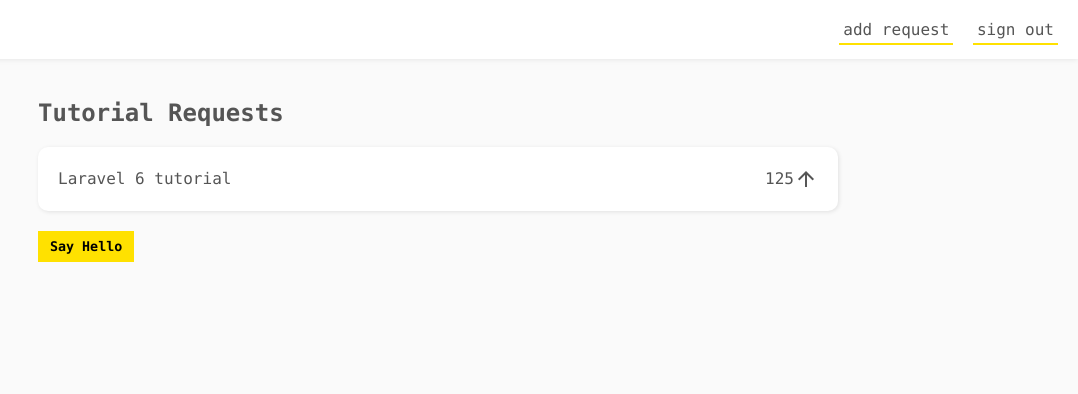
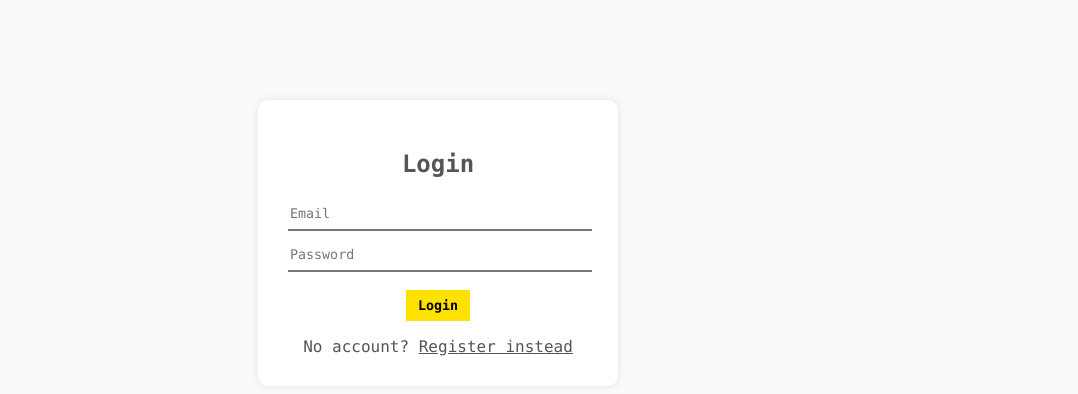
Before and after one commit to WeerayoothM/firebase-functions, a plain HTML site: page public/index.html in a window 1280 px wide. Shown: the whole page, without its empty margins (202-1280 px from the left). Drawn offline with Linux system fonts and the light colour scheme; some packages are replaced by stand-ins of ours.

Commit message:
[Added] Auth Modal Templates

```diff
--- a/public/css/styles.css
+++ b/public/css/styles.css
@@ -10,7 +10,7 @@ p,
 a,
 input {
   color: #555;
-  font-family: Consolas, Arial;
+  font-family: Consolas, monospace;
   text-decoration: none;
 }
 ul {
@@ -113,3 +113,26 @@ button {
   font-family: inherit;
   cursor: pointer;
 }
+
+/* auth styles */
+.auth {
+  width: 100%;
+  height: 100%;
+  position: fixed;
+  background: #fafafa;
+  display: none;
+  z-index: 1;
+}
+.auth.open {
+  display: block;
+}
+.auth a {
+  text-decoration: underline;
+  cursor: pointer;
+}
+.auth .modal {
+  display: none;
+}
+.auth .modal.active {
+  display: block;
+}
--- a/public/index.html
+++ b/public/index.html
@@ -11,6 +11,30 @@
     <link rel="stylesheet" href="./css/styles.css" />
   </head>
   <body>
+    <!-- auth modals -->
+    <div class="auth open">
+      <div class="modal active">
+        <h2>Login</h2>
+        <form class="login">
+          <input type="text" name="email" placeholder="Email" />
+          <input type="password" name="password" placeholder="Password" />
+          <button>Login</button>
+          <p class="error"></p>
+        </form>
+        <div>No account? <a class="switch">Register instead</a></div>
+      </div>
+      <div class="modal">
+        <h2>Register</h2>
+        <form class="register">
+          <input type="text" name="email" placeholder="Email" />
+          <input type="password" name="password" placeholder="Password" />
+          <button>Register</button>
+          <p class="error"></p>
+        </form>
+        <div>Got an account? <a class="switch">Login instead</a></div>
+      </div>
+    </div>
+
     <!-- new request modal -->
     <div class="new-request">
       <div class="modal">
@@ -55,5 +79,7 @@
     <!-- Initialize Firebase -->
     <script src="/__/firebase/init.js"></script>
     <script src="./js/app.js"></script>
+    <script src="./js/auth.js"></script>
   </body>
 </html>
+-->
--- /dev/null
+++ b/public/js/auth.js
@@ -0,0 +1,10 @@
+const authSwitchLinks = document.querySelectorAll(".switch");
+const authModals = document.querySelectorAll(".auth .modal");
+const authWrapper = document.querySelector(".auth");
+
+// toggle auth modals
+authSwitchLinks.forEach((link) => {
+  link.addEventListener("click", () => {
+    authModals.forEach((modal) => modal.classList.toggle("active"));
+  });
+});
```
